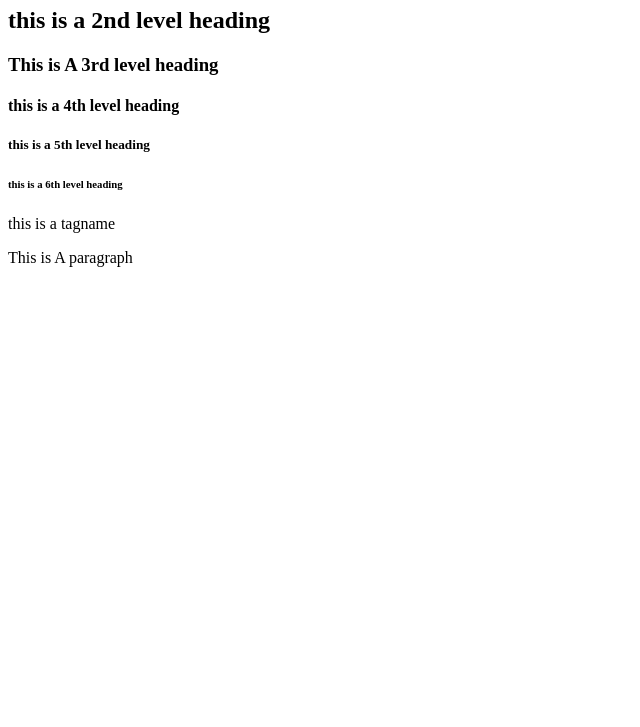
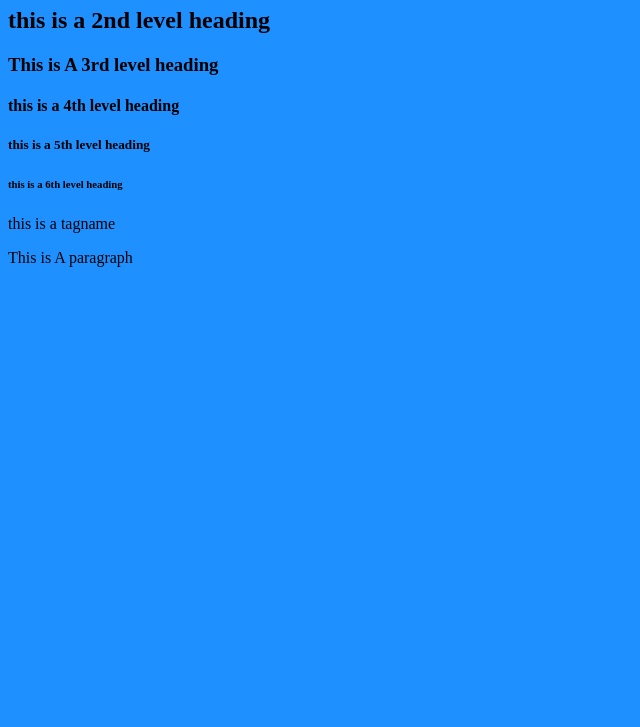
Before and after one commit to chowzhehao/chowzhehao.github.io, a plain HTML site: page index.html in a window 1280 px wide. Shown: the part 73-800 px from the top of the page, without its empty margins (0-640 px from the left). Drawn offline with Linux system fonts and the light colour scheme.

Commit message:
Update index.html

```diff
--- a/index.html
+++ b/index.html
@@ -5,6 +5,7 @@
       <title>Chow Zhe Hao's Portfolio-Homepage</title>
       <meta charset="utf-8">
     </head>
+    <body style="background-color:dodgerblue;">
     <body>
         <h1> this is a 1st level heading </h1>
         <h2> this is a 2nd level heading </h2>
```
